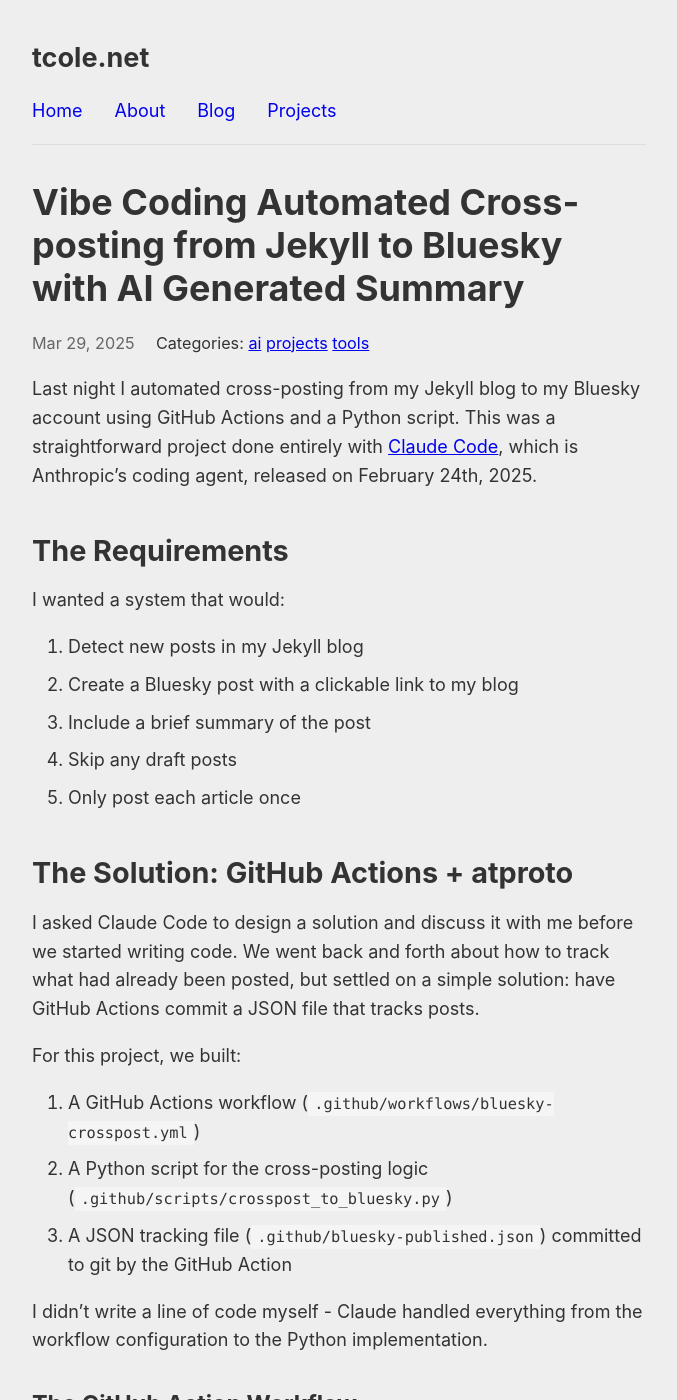
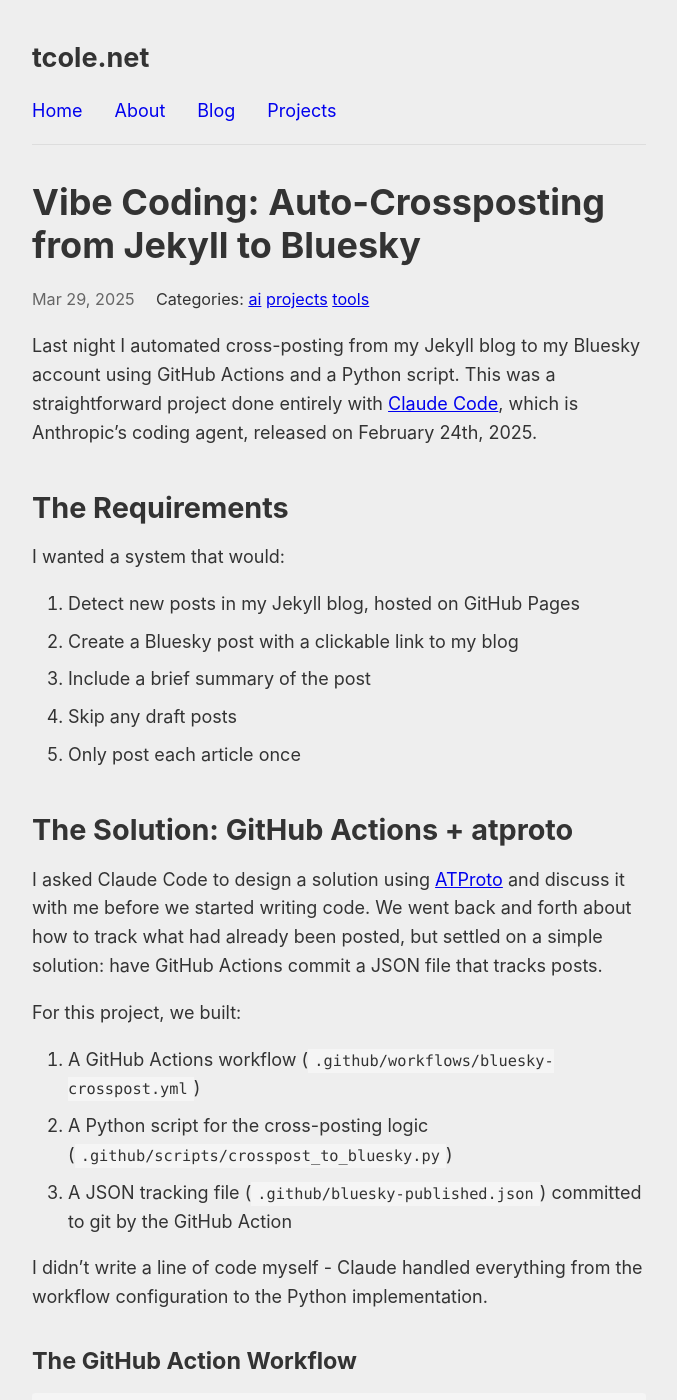
Before and after one commit to kelp/kelp.github.io, a Jekyll site: the page built from _posts/2025-03-29-auto-crossposting-bluesky.markdown, in a window 1280 px wide and 1400 px high. Shown: the whole window, without its empty margins (301-978 px from the left). Built offline with Jekyll 4.4.1, drawn with Linux system fonts in a browser that asks for light colours.

Commit message:
✏️ Shorten title and add atproto link to blog post

```diff
--- a/_posts/2025-03-29-auto-crossposting-bluesky.markdown
+++ b/_posts/2025-03-29-auto-crossposting-bluesky.markdown
@@ -1,8 +1,6 @@
 ---
 layout: post
-title:
-  "Vibe Coding Automated Cross-posting from Jekyll to Bluesky with AI
-  Generated Summary"
+title: "Vibe Coding: Auto-Crossposting from Jekyll to Bluesky"
 date: 2025-03-29
 categories: [ai, projects, tools]
 draft: true
@@ -18,7 +16,7 @@ which is Anthropic's coding agent, released on February 24th, 2025.
 
 I wanted a system that would:
 
-1. Detect new posts in my Jekyll blog
+1. Detect new posts in my Jekyll blog, hosted on GitHub Pages
 2. Create a Bluesky post with a clickable link to my blog
 3. Include a brief summary of the post
 4. Skip any draft posts
@@ -26,10 +24,11 @@ I wanted a system that would:
 
 ## The Solution: GitHub Actions + atproto
 
-I asked Claude Code to design a solution and discuss it with me before we
-started writing code. We went back and forth about how to track what had
-already been posted, but settled on a simple solution: have GitHub Actions
-commit a JSON file that tracks posts.
+I asked Claude Code to design a solution using
+[ATProto](https://atproto.blue/) and discuss it with me before we started
+writing code. We went back and forth about how to track what had already been
+posted, but settled on a simple solution: have GitHub Actions commit a JSON
+file that tracks posts.
 
 For this project, we built:
 
```
